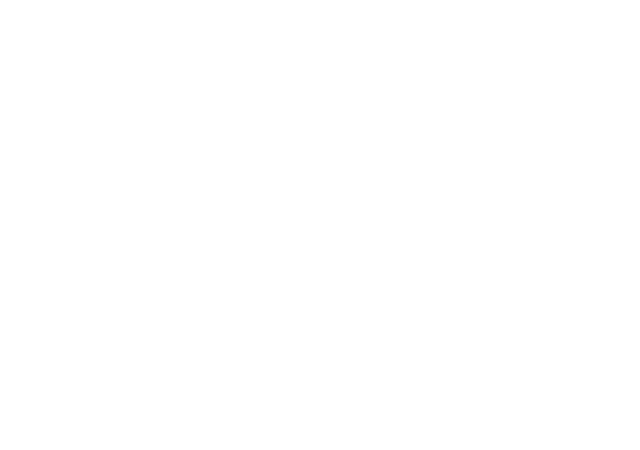
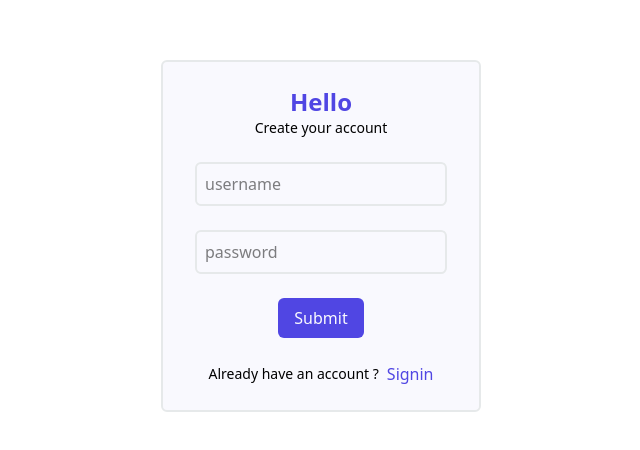
Before and after one commit to virtuality0/SecondBrain-Frontend, a React (Vite) app: page /signup in a window 1280 px wide. Before the commit this address had no page. Shown: the part 164-614 px from the top of the page, without its empty margins (319-959 px from the left). Built offline with nearby package versions, Linux system fonts and the light colour scheme.

Commit message:
signup, signin working and some minor changes

```diff
--- a/package.json
+++ b/package.json
@@ -15,6 +15,7 @@
     "react": "^19.0.0",
     "react-dom": "^19.0.0",
     "react-router-dom": "^7.4.0",
+    "react-toastify": "^11.0.5",
     "tailwindcss": "^4.0.14"
   },
   "devDependencies": {
--- a/src/App.tsx
+++ b/src/App.tsx
@@ -1,14 +1,22 @@
 import { useState } from "react";
 import { Dashboard } from "./components/Dashboard";
 import { CreateContentModal } from "./components/modals/createContentModal";
-import { Sidebar } from "./components/sidebar";
 import { BrowserRouter, Route, Routes } from "react-router-dom";
-import { Login } from "./components/login";
+import { Sidebar } from "./components/Sidebar";
+import { Signin } from "./components/Signin";
+import { Signup } from "./components/Signup";
+import { Bounce, ToastContainer } from "react-toastify";
 
 function App() {
   const [createContentModal, setCreateContentModal] = useState<boolean>(false);
   return (
     <BrowserRouter>
+      <ToastContainer
+        position={"top-right"}
+        transition={Bounce}
+        pauseOnHover={true}
+        autoClose={3000}
+      />
       <Routes>
         <Route
           path="/dashboard"
@@ -25,7 +33,8 @@ function App() {
             </div>
           }
         />
-        <Route path="/login" element={<Login />} />
+        <Route path="/signin" element={<Signin />} />
+        <Route path="/signup" element={<Signup />} />
       </Routes>
     </BrowserRouter>
   );
--- a/src/components/Login.tsx
+++ /dev/null
@@ -1,26 +0,0 @@
-import { Button } from "./ui/Button";
-import { Input } from "./ui/Input";
-
-export const Login = () => {
-  return (
-    <div className="flex justify-center h-screen items-center">
-      <div className="border-2 border-gray-200 w-[25%] rounded-md px-8 py-6 flex flex-col gap-y-6 bg-offWhite">
-        <div className="flex flex-col items-center">
-          <h1 className="text-purple-600 text-2xl font-semibold">Hello</h1>
-          <p className="text-sm">Sign in to your account</p>
-        </div>
-        <div className="flex flex-col gap-y-6">
-          <Input placeholder="username" />
-          <Input placeholder="password" />
-        </div>
-        <div className="flex justify-center">
-          <Button variant="primary" text="Submit" />
-        </div>
-        <div className="flex gap-x-2 items-center justify-center">
-          <p className="text-sm">Don't have an account ?</p>
-          <span className="text-purple-600">Create</span>
-        </div>
-      </div>
-    </div>
-  );
-};
--- /dev/null
+++ b/src/components/Signin.tsx
@@ -0,0 +1,72 @@
+import { Link } from "react-router-dom";
+import { Button } from "./ui/Button";
+import { LabelledInput } from "./ui/LabelledInput";
+import { ChangeEvent, useState } from "react";
+import { toast } from "react-toastify";
+import { axiosApi } from "../utils/axiosConfig";
+
+export const Signin = () => {
+  type signinFormType = {
+    username: string;
+    password: string;
+  };
+  const onSubmitHandler = async () => {
+    axiosApi
+      .post<{ msg: string; token: string }>("/user/signin", {
+        username: signinForm.username,
+        password: signinForm.password,
+      })
+      .then((response) => {
+        toast(response.data.msg);
+        localStorage.setItem("token", response.data.token);
+      })
+      .catch((err) => {
+        toast(err.response.data.msg);
+      });
+  };
+  const [signinForm, setSignupForm] = useState<signinFormType>({
+    username: "",
+    password: "",
+  });
+  return (
+    <div className="flex justify-center h-screen items-center">
+      <form
+        action={onSubmitHandler}
+        className="size-full flex justify-center items-center"
+      >
+        <div className="border-2 border-gray-200 w-[25%] rounded-md px-8 py-6 flex flex-col gap-y-6 bg-offWhite">
+          <div className="flex flex-col items-center">
+            <h1 className="text-purple-600 text-2xl font-semibold">Hello</h1>
+            <p className="text-sm">Sign in to your account</p>
+          </div>
+          <div className="flex flex-col gap-y-6">
+            <LabelledInput
+              onChange={(e: ChangeEvent<HTMLInputElement>) => {
+                setSignupForm({ ...signinForm, username: e.target.value });
+              }}
+              value={signinForm.username}
+              placeholder="username"
+            />
+            <LabelledInput
+              onChange={(e: ChangeEvent<HTMLInputElement>) => {
+                setSignupForm({ ...signinForm, password: e.target.value });
+              }}
+              value={signinForm.password}
+              type="password"
+              placeholder="password"
+            />
+          </div>
+          <div className="flex justify-center">
+            <Button type="submit" variant="primary" text="Submit" />
+          </div>
+          <div className="flex gap-x-2 items-center justify-center">
+            <p className="text-sm">Don't have an account ?</p>
+            <Link to="/signup">
+              <span className="text-purple-600 cursor-pointer">Create</span>{" "}
+            </Link>
+          </div>
+        </div>
+      </form>
+    </div>
+  );
+};
--- /dev/null
+++ b/src/components/Signup.tsx
@@ -0,0 +1,71 @@
+import { Link } from "react-router-dom";
+import { Button } from "./ui/Button";
+import { LabelledInput } from "./ui/LabelledInput";
+import { ChangeEvent, useState } from "react";
+import { toast } from "react-toastify";
+import { axiosApi } from "../utils/axiosConfig";
+
+export const Signup = () => {
+  type signupFormType = {
+    username: string;
+    password: string;
+  };
+  const onSubmitHandler = async () => {
+    axiosApi
+      .post<{ msg: string }>("/user/signup", {
+        username: signupForm.username,
+        password: signupForm.password,
+      })
+      .then((response) => {
+        toast(response.data.msg);
+      })
+      .catch((err) => {
+        toast(err.response.data.msg);
+      });
+  };
+  const [signupForm, setSignupForm] = useState<signupFormType>({
+    username: "",
+    password: "",
+  });
+  return (
+    <div className="h-screen">
+      <form
+        action={onSubmitHandler}
+        className="size-full flex justify-center items-center"
+      >
+        <div className="border-2 border-gray-200 w-[25%] rounded-md px-8 py-6 flex flex-col gap-y-6 bg-offWhite">
+          <div className="flex flex-col items-center">
+            <h1 className="text-purple-600 text-2xl font-semibold">Hello</h1>
+            <p className="text-sm">Create your account</p>
+          </div>
+          <div className="flex flex-col gap-y-6">
+            <LabelledInput
+              onChange={(e: ChangeEvent<HTMLInputElement>) => {
+                setSignupForm({ ...signupForm, username: e.target.value });
+              }}
+              value={signupForm.username}
+              placeholder="username"
+            />
+
+            <LabelledInput
+              value={signupForm.password}
+              onChange={(e: ChangeEvent<HTMLInputElement>) => {
+                setSignupForm({ ...signupForm, password: e.target.value });
+              }}
+              placeholder="password"
+            />
+          </div>
+          <div className="flex justify-center">
+            <Button type="submit" variant="primary" text="Submit" />
+          </div>
+          <div className="flex gap-x-2 items-center justify-center">
+            <p className="text-sm">Already have an account ?</p>
+            <Link to="/signin">
+              <span className="text-purple-600 cursor-pointer">Signin</span>
+            </Link>
+          </div>
+        </div>
+      </form>
+    </div>
+  );
+};
--- a/src/components/modals/createContentModal.tsx
+++ b/src/components/modals/createContentModal.tsx
@@ -1,6 +1,6 @@
 import { CrossIcon } from "../../icons/CrossIcon";
 import { Button } from "../ui/Button";
-import { Input } from "../ui/Input";
+import { LabelledInput } from "../ui/LabelledInput";
 
 interface CreateContentModalProps {
   open: boolean;
@@ -30,8 +30,8 @@ export const CreateContentModal = ({
               />
             </div>
             <div className="flex flex-col gap-y-2">
-              <Input placeholder="type" />
-              <Input placeholder="url" />
+              <LabelledInput placeholder="type" />
+              <LabelledInput placeholder="url" />
             </div>
             <div className="flex justify-center">
               <Button
--- a/src/components/ui/Button.tsx
+++ b/src/components/ui/Button.tsx
@@ -7,6 +7,7 @@ export interface ButtonProps {
   frontIcon?: ReactNode;
   endIcon?: ReactNode;
   onClick?: (e: React.MouseEvent<HTMLButtonElement>) => void;
+  type?: "reset" | "button" | "submit" | undefined;
 }
 
 const variantStyles = {
@@ -29,10 +30,12 @@ export const Button = ({
   endIcon,
   frontIcon,
   size,
+  type,
 }: ButtonProps) => {
   return (
     <>
       <button
+        type={type ?? "button"}
         onClick={onClick}
         className={`${variantStyles[variant]} ${
           sizeStyles[size ?? "md"]
--- a/src/components/ui/Input.tsx
+++ /dev/null
@@ -1,13 +0,0 @@
-interface InputComponentProps {
-  placeholder: string;
-}
-
-export const Input = ({ placeholder }: InputComponentProps) => {
-  return (
-    <input
-      className="px-2 py-2 border-2 rounded-md border-gray-200"
-      type="text"
-      placeholder={placeholder}
-    />
-  );
-};
--- /dev/null
+++ b/src/components/ui/LabelledInput.tsx
@@ -0,0 +1,37 @@
+import { ChangeEvent } from "react";
+
+interface LabelledInputComponentProps {
+  placeholder: string;
+  type?: string;
+  onChange?: (e: ChangeEvent<HTMLInputElement>) => void;
+  value?: string;
+  name?: string;
+  label?: string;
+}
+
+export const LabelledInput = ({
+  placeholder,
+  type,
+  onChange,
+  value,
+  name,
+  label,
+}: LabelledInputComponentProps) => {
+  return (
+    <div className="flex flex-col gap-y-1">
+      {label && (
+        <label className="text-sm" htmlFor={`${name ?? ""}`}>
+          {label}
+        </label>
+      )}
+      <input
+        className="px-2 py-2 border-2 rounded-md border-gray-200"
+        type={type ?? "text"}
+        placeholder={placeholder}
+        onChange={onChange}
+        name={name}
+        value={value}
+      />
+    </div>
+  );
+};
--- /dev/null
+++ b/src/utils/axiosConfig.ts
@@ -0,0 +1,6 @@
+import axios from "axios";
+
+export const axiosApi = axios.create({
+  baseURL: "http://localhost:3001/api/v1/",
+  timeout: 2500,
+});
--- a/tsconfig.app.json
+++ b/tsconfig.app.json
@@ -22,5 +22,5 @@
     "noFallthroughCasesInSwitch": true,
     "noUncheckedSideEffectImports": true
   },
-  "include": ["src"]
+  "include": ["src", "axiosConfig.ts"]
 }
```
Also changed, not shown: 1 other file (tests, documents, lock files or other folders).
